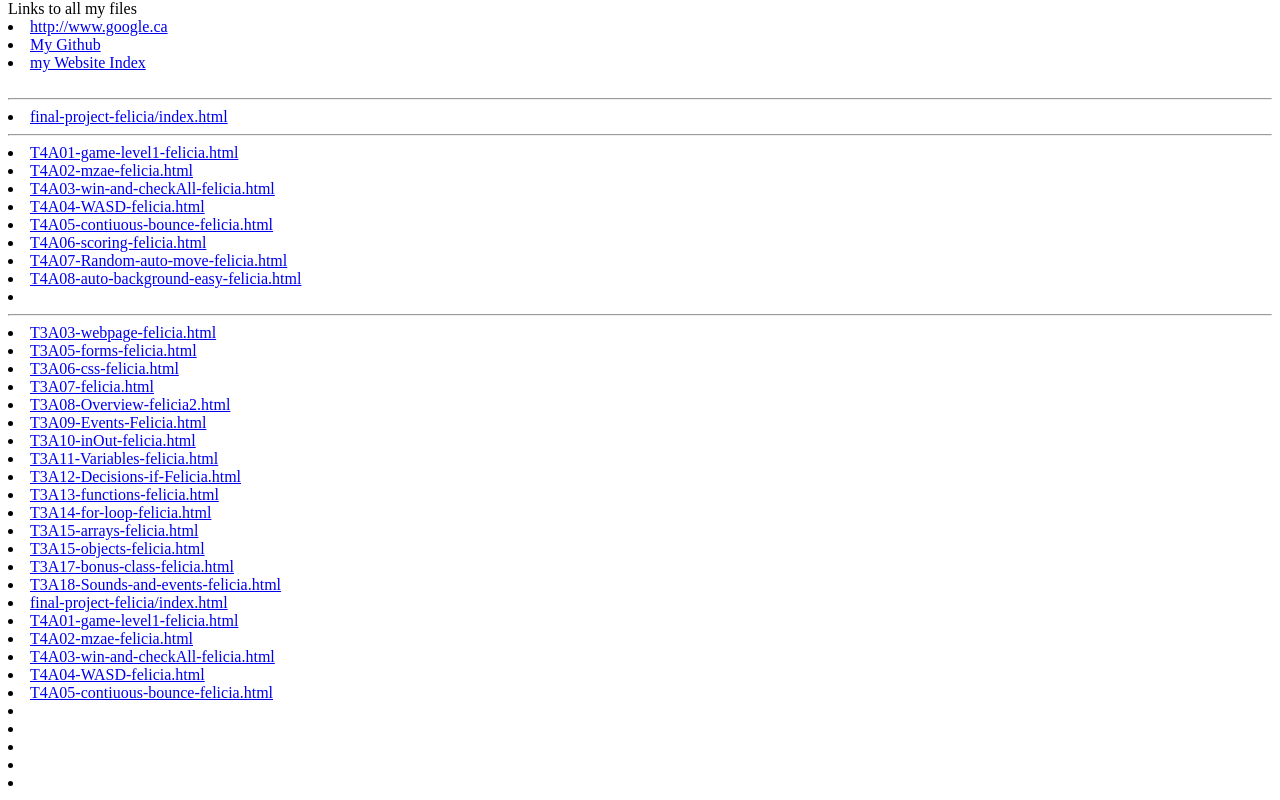
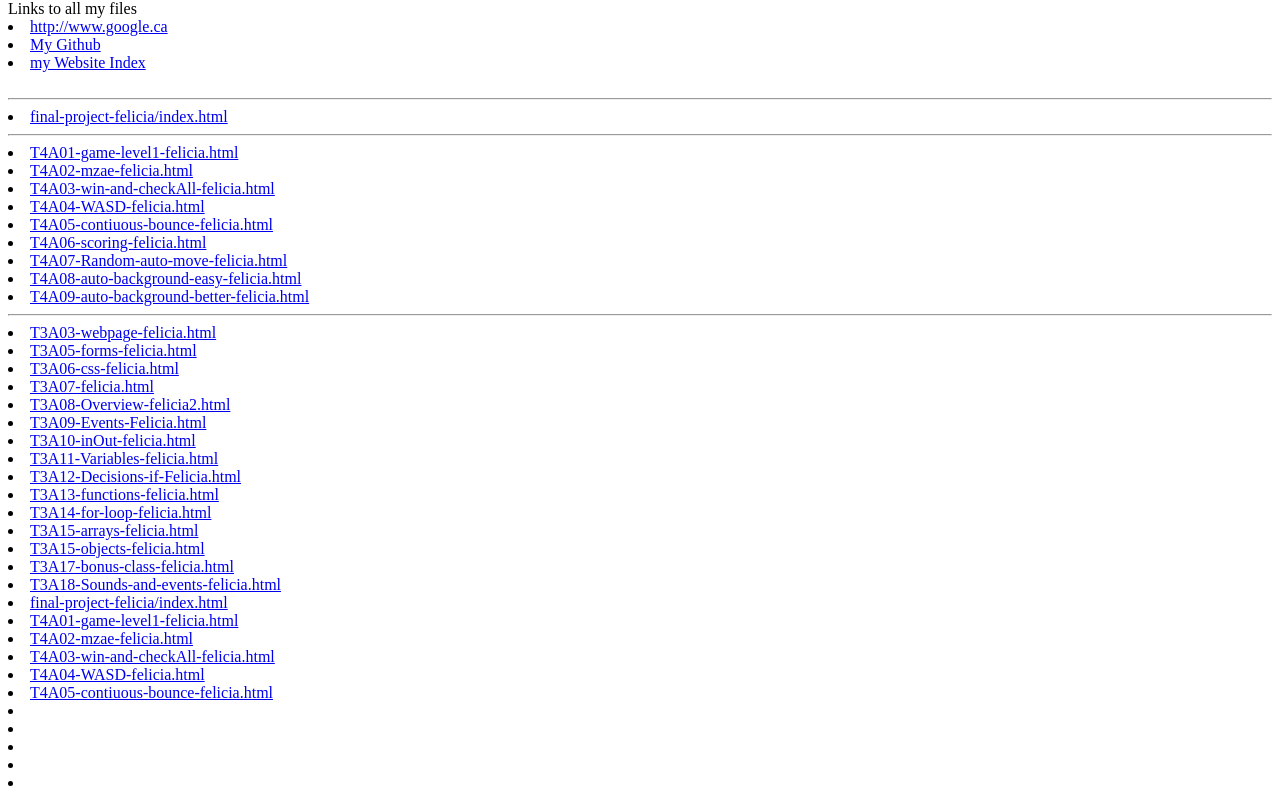
Before and after one commit to mss250/mms-game-dev-211, a plain HTML site: page public/index.html in a window 1280 px wide. Shown: the part 66-866 px from the top of the page. Drawn offline with Linux system fonts and the light colour scheme.

Commit message:
Update index.html

```diff
--- a/public/index.html
+++ b/public/index.html
@@ -17,7 +17,7 @@ Links to all my files<br>
 <li><a href=" T4A06-scoring-felicia.html">T4A06-scoring-felicia.html</a>
 <li><a href=" T4A07-Random-auto-move-felicia.html">T4A07-Random-auto-move-felicia.html</a>
  <li><a href=" T4A08-auto-background-easy-felicia.html">T4A08-auto-background-easy-felicia.html</a>
-<li><a href=" "></a>
+<li><a href=" T4A09-auto-background-better-felicia.html">T4A09-auto-background-better-felicia.html</a>
 <hr>
 <li><a href=" T3A03-webpage-felicia.html">T3A03-webpage-felicia.html</a>
 <li><a href=" T3A05-forms-felicia.html">T3A05-forms-felicia.html</a>
```
